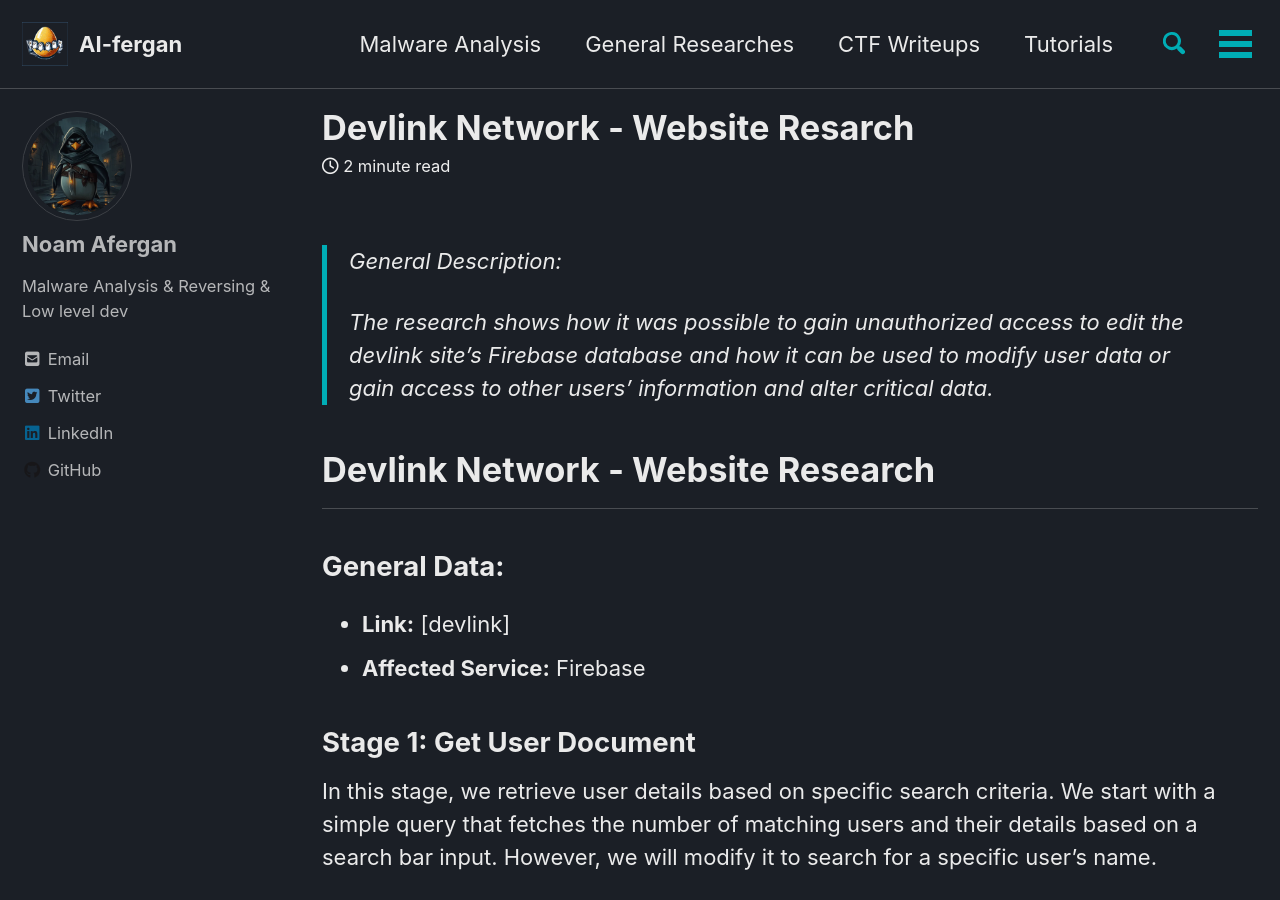
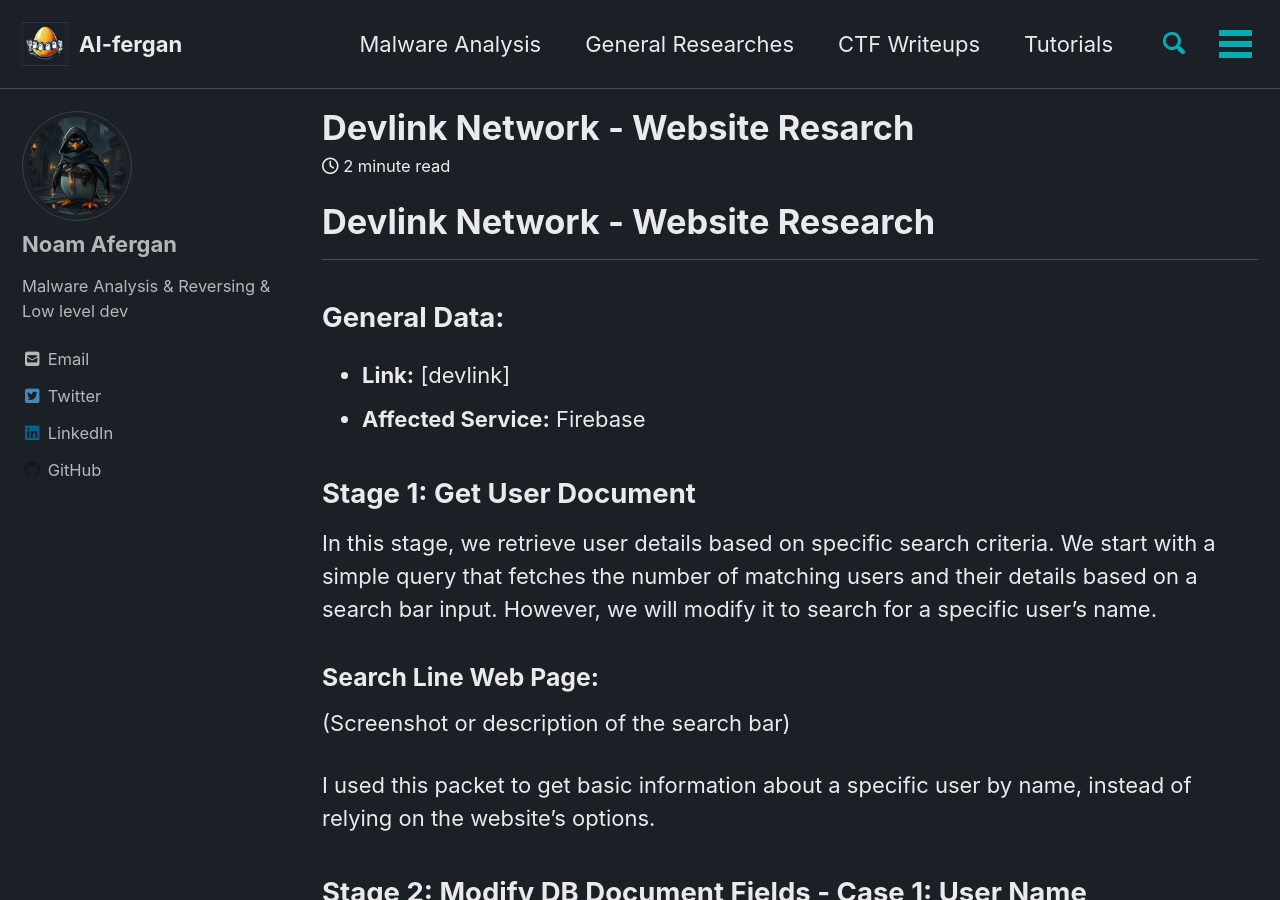
Before and after one commit to 4f3rg4n/4f3rg4n.github.io, a Jekyll site: the page built from _posts/General-Researches/2024-10-10-devlink.md, in a window 1280 px wide and 900 px high. Built offline with Jekyll 4.4.1, drawn with Linux system fonts in a browser that asks for light colours; cached includes are drawn as plain includes; nearby versions of some CDN libraries.

Commit message:
Update 2024-10-10-devlink.md

```diff
--- a/_posts/General-Researches/2024-10-10-devlink.md
+++ b/_posts/General-Researches/2024-10-10-devlink.md
@@ -4,17 +4,10 @@
 header:
   teaser: /assets/images/general-researches/DevLink/devlink-logo.png
 ribbon: orange
-description: "devlink lol"
+description: "The research shows how it was possible to gain unauthorized access to edit the devlink site's Firebase database and how it can be used to modify user data or gain access to other users' information and alter critical data."
 categories:
   - General Researches
 ---
-
-> General Description:
->
-> The research shows how it was possible to gain unauthorized access to edit the devlink site's Firebase database and how it can be used to modify user data or gain access to other users' information and alter critical data.
-
-
-
 
 # Devlink Network - Website Research
 ## General Data:
```
